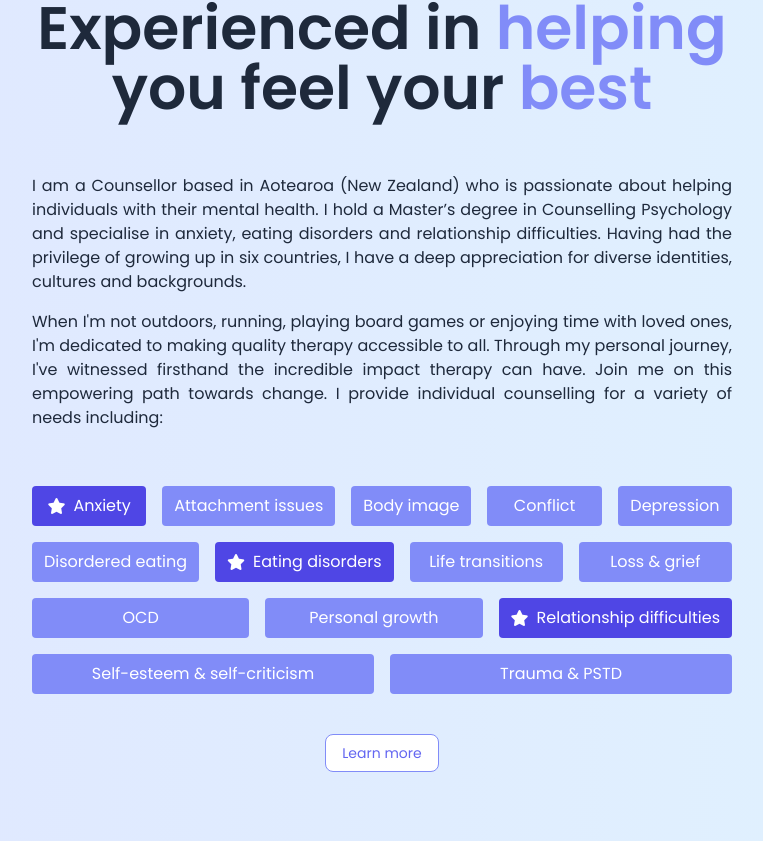
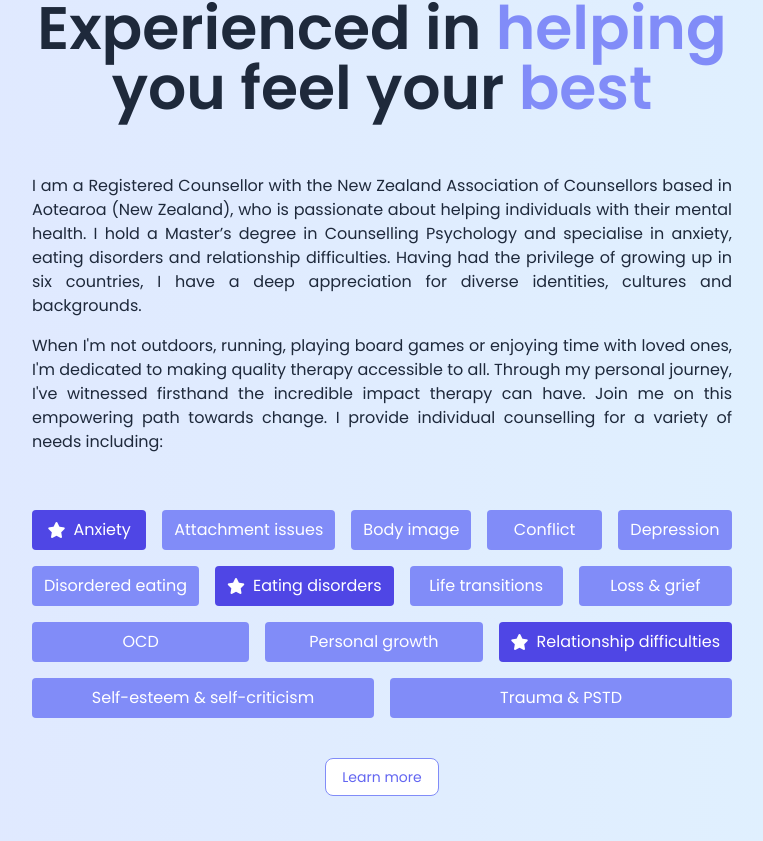
Before and after one commit to jamezmca/rebecca-v2, a SvelteKit app: page / in a window 1280 px wide. Shown: the part 919-1760 px from the top of the page, without its empty margins (258-1021 px from the left). Built offline with nearby package versions, Linux system fonts and the light colour scheme.

Commit message:
Update +page.svelte

```diff
--- a/src/routes/+page.svelte
+++ b/src/routes/+page.svelte
@@ -59,6 +59,10 @@
             question:
                 "What are your counselling qualifications and experience?",
             answer: "I have an Undergraduate degree (BA) in Human Geography and Psychology from the University of British Columbia in Vancouver, Canada and a Master’s degree in Counselling Psychology from Adler University in Vancouver, Canada. Prior to starting my private practice, I worked as a counsellor with the Looking Glass Foundation for Eating Disorders in Vancouver, Canada. I am committed to ongoing professional and personal development as a therapist. A few of my additional qualifications/trainings include: Introduction & Deepening - Internal Family Systems (Mind Beyond Institute), Internal Family Systems for Complex Trauma (PESI), CBT-E - Enhanced Cognitive Behavior Therapy (Centre for Research on Eating Disorders at Oxford), Temperament Based Therapy with Support for Anorexia Nervosa (TBT-S Institute), LivingWorks – safeTALK & Skillfully Responding to Distress – (The Crisis Intervention and Suicide Prevention Centre of British Columbia) and Trauma-Informed Practice – Level 1 Certificate.",
+        },
+        {
+            question: "Are you a Registered Counsellor in New Zealand?",
+            answer: "Yes, I am a Registered Counsellor with the New Zealand Association of Counsellors.",
         },
         {
             question:
@@ -251,13 +255,13 @@
             class="flex flex-col gap-4 text-sm sm:text-base max-w-[700px] mx-auto w-full text-center sm:text-justify"
         >
             <p class="">
-                I am a Counsellor based in Aotearoa (New Zealand) who is
-                passionate about helping individuals with their mental health. I
-                hold a Master’s degree in Counselling Psychology and specialise
-                in anxiety, eating disorders and relationship difficulties.
-                Having had the privilege of growing up in six countries, I have
-                a deep appreciation for diverse identities, cultures and
-                backgrounds.
+                I am a Registered Counsellor with the New Zealand Association of
+                Counsellors based in Aotearoa (New Zealand), who is passionate
+                about helping individuals with their mental health. I hold a
+                Master’s degree in Counselling Psychology and specialise in
+                anxiety, eating disorders and relationship difficulties. Having
+                had the privilege of growing up in six countries, I have a deep
+                appreciation for diverse identities, cultures and backgrounds.
             </p>
             <p class="">
                 When I'm not outdoors, running, playing board games or enjoying
@@ -400,7 +404,9 @@
             See what people are saying!
         </p>
         <div class="flex flex-col gap-4 sm:gap-8">
-            <p class="text-slate-600 italic max-w-[1200px] w-full mx-auto font-light text-justify">
+            <p
+                class="text-slate-600 italic max-w-[1200px] w-full mx-auto font-light text-justify"
+            >
                 {testimonials[showTestimonial]}
             </p>
             <div class="flex items-center mx-auto gap-2">
```
